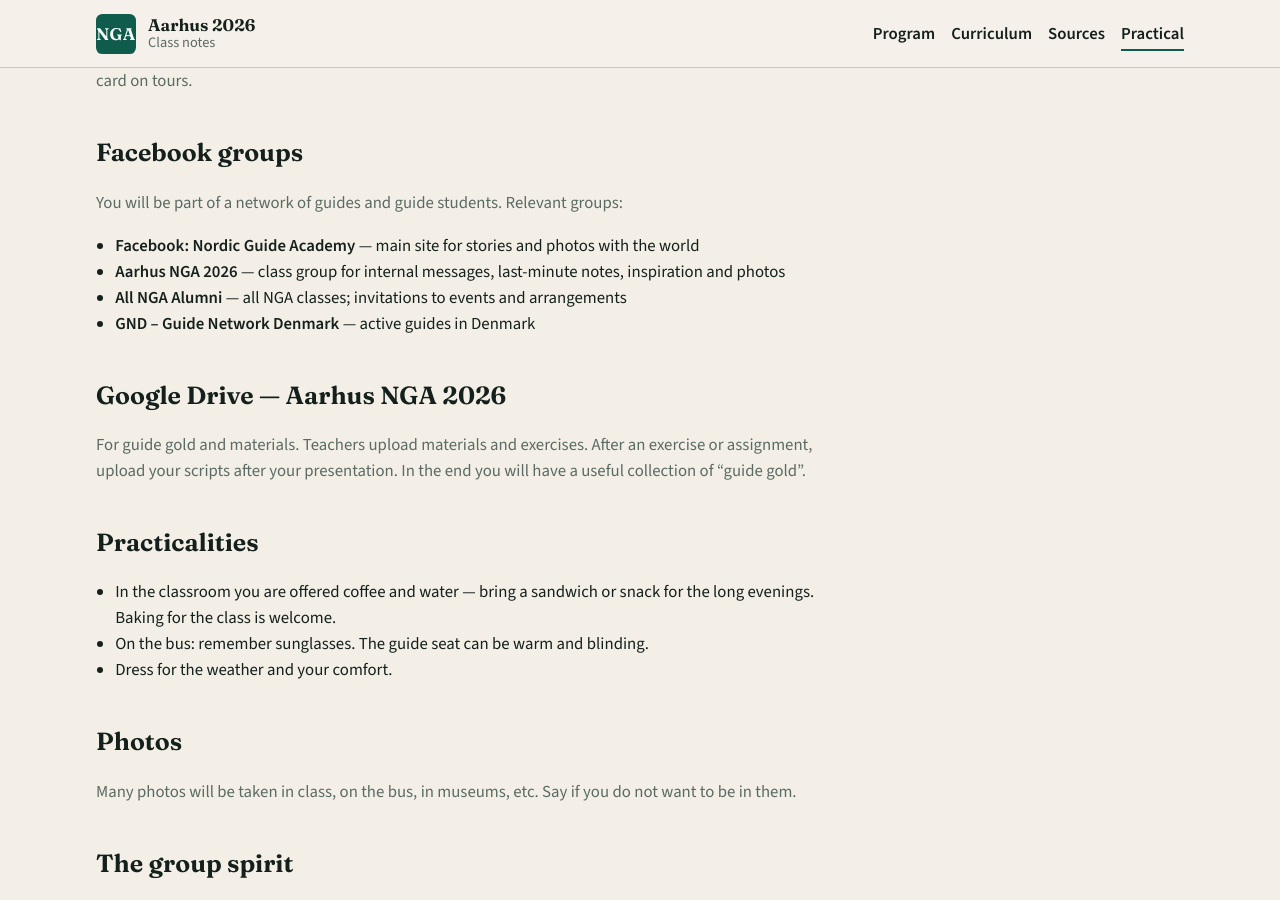
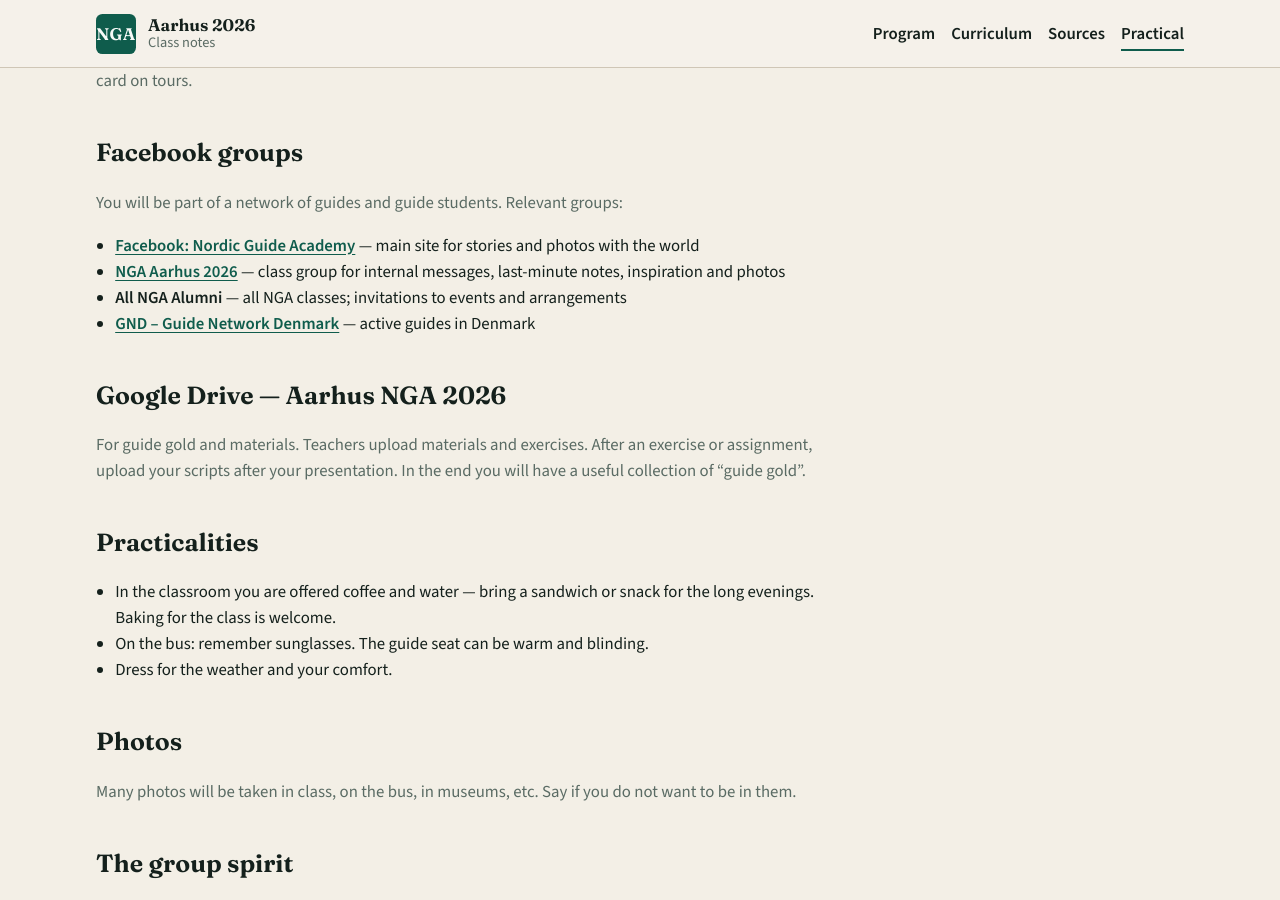
Before and after one commit to steffen555/nga-2026-notes, a Jekyll site: the page built from practical.md, in a window 1280 px wide and 900 px high, scrolled down 663 px. Built offline with Jekyll 4.4.1, drawn with Linux system fonts in a browser that asks for light colours; part of the change alters nothing that is shown.

```diff
--- a/practical.md
+++ b/practical.md
@@ -23,10 +23,10 @@ permalink: /practical/
   <h2>Facebook groups</h2>
   <p>You will be part of a network of guides and guide students. Relevant groups:</p>
   <ul>
-    <li><strong>Facebook: Nordic Guide Academy</strong> — main site for stories and photos with the world</li>
-    <li><strong>Aarhus NGA 2026</strong> — class group for internal messages, last-minute notes, inspiration and photos</li>
+    <li><strong><a href="https://www.facebook.com/profile.php?id=61563595391370">Facebook: Nordic Guide Academy</a></strong> — main site for stories and photos with the world</li>
+    <li><strong><a href="https://www.facebook.com/groups/2152410785626185">NGA Aarhus 2026</a></strong> — class group for internal messages, last-minute notes, inspiration and photos</li>
     <li><strong>All NGA Alumni</strong> — all NGA classes; invitations to events and arrangements</li>
-    <li><strong>GND – Guide Network Denmark</strong> — active guides in Denmark</li>
+    <li><strong><a href="https://www.facebook.com/groups/2080494859153889/">GND – Guide Network Denmark</a></strong> — active guides in Denmark</li>
   </ul>
 </section>
 
```
